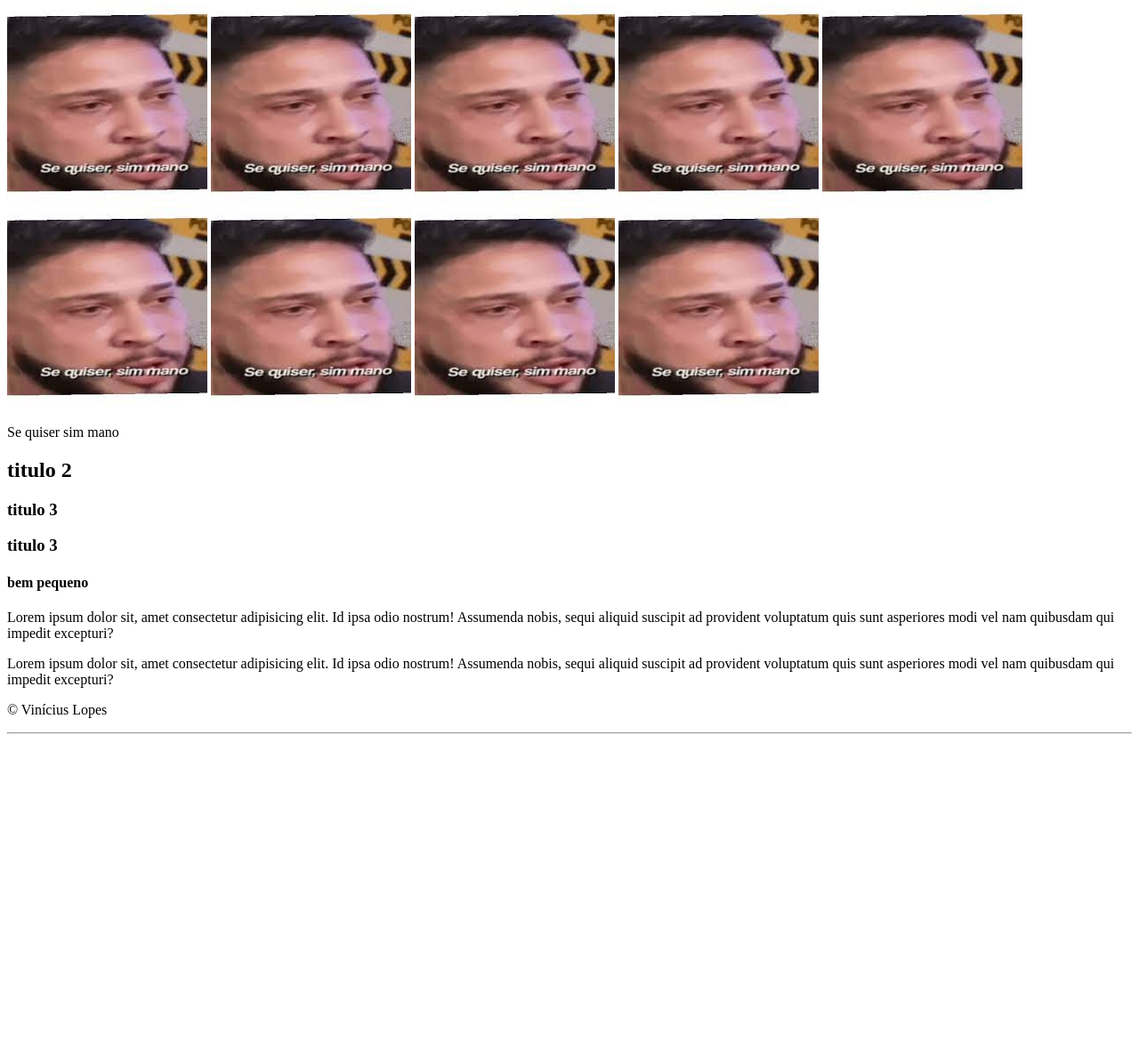
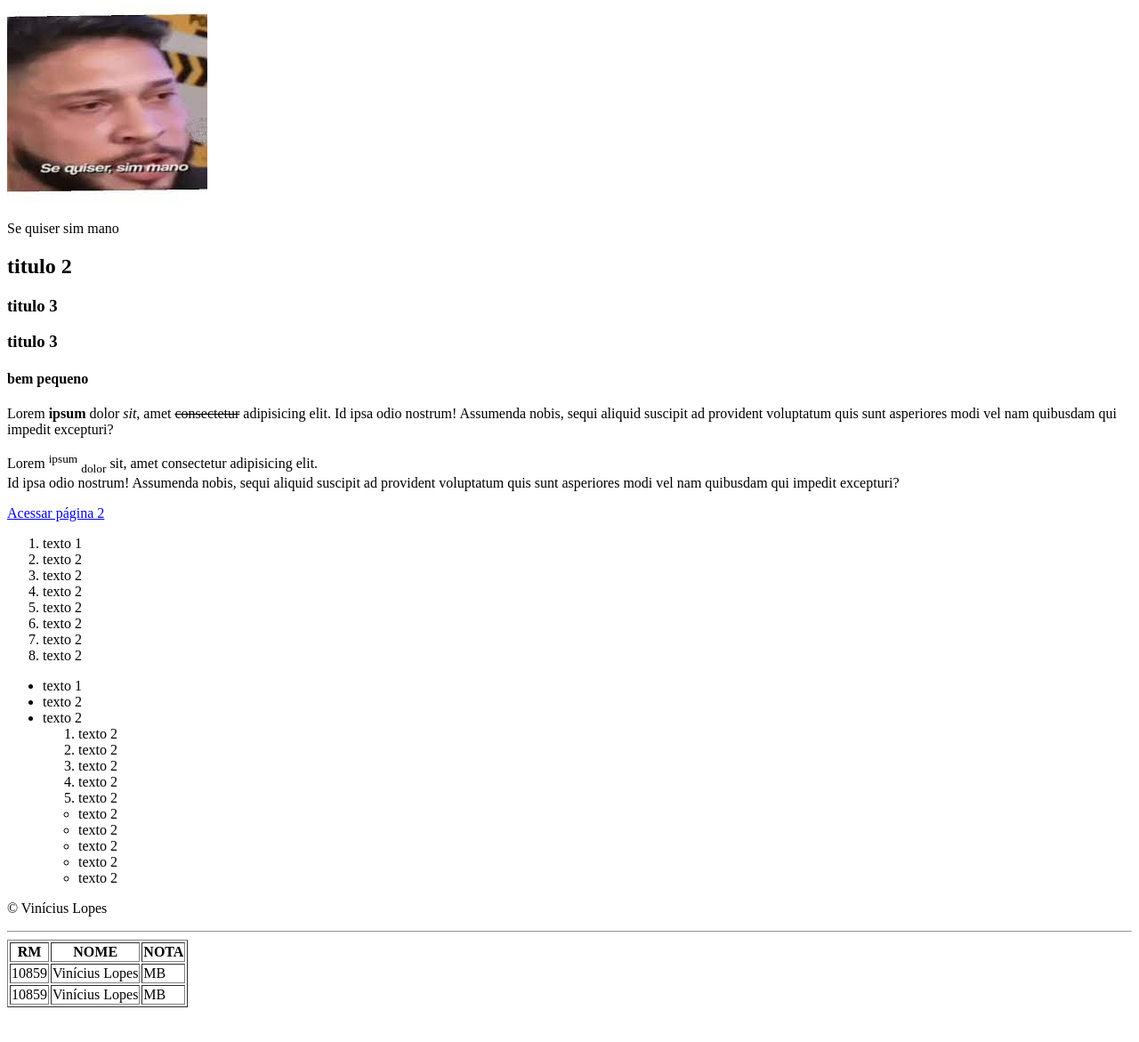
Before and after one commit to vinicioslop/primeiro-site, a plain HTML site: page index.html in a window 1280 px wide. Shown: the part 77-1248 px from the top of the page at 89% size. Before the commit the page ends 910 px from the top, so only its background shows below. Drawn offline with Linux system fonts and the light colour scheme; grey boxes are pictures that could not be loaded.

Commit message:
Ultimas alterações

```diff
--- a/index.html
+++ b/index.html
@@ -9,14 +9,7 @@
 <body>
     <h1>Titulo 01</h1>
 
-    <img src="download.jpg" alt="se quiser sim mano">
-    <img src="download.jpg" alt="se quiser sim mano">
-    <img src="download.jpg" alt="se quiser sim mano">
-    <img src="download.jpg" alt="se quiser sim mano">
-    <img src="download.jpg" alt="se quiser sim mano">
-    <img src="download.jpg" alt="se quiser sim mano">
-    <img src="download.jpg" alt="se quiser sim mano">
-    <img src="download.jpg" alt="se quiser sim mano">
+    <!-- se quiser sim mano -->
     <img src="download.jpg" alt="se quiser sim mano">
     <p>Se quiser sim mano</p>
 
@@ -26,10 +19,69 @@
 
     <h4>bem pequeno</h4>
 
-    <p>Lorem ipsum dolor sit, amet consectetur adipisicing elit. Id ipsa odio nostrum! Assumenda nobis, sequi aliquid suscipit ad provident voluptatum quis sunt asperiores modi vel nam quibusdam qui impedit excepturi?</p>
-    <p>Lorem ipsum dolor sit, amet consectetur adipisicing elit. Id ipsa odio nostrum! Assumenda nobis, sequi aliquid suscipit ad provident voluptatum quis sunt asperiores modi vel nam quibusdam qui impedit excepturi?</p>
+    <p>Lorem <strong>ipsum</strong> dolor <em>sit</em>, amet <del>consectetur</del> adipisicing elit. Id ipsa odio nostrum! Assumenda nobis, sequi aliquid suscipit ad provident voluptatum quis sunt asperiores modi vel nam quibusdam qui impedit excepturi?</p>
+    <p>Lorem <sup>ipsum</sup> <sub>dolor</sub> sit, amet consectetur adipisicing elit. <br> Id ipsa odio nostrum! Assumenda nobis, sequi aliquid suscipit ad provident voluptatum quis sunt asperiores modi vel nam quibusdam qui impedit excepturi?</p>
+
+    <a href="src/pages/page2.html">Acessar página 2</a>
+
+    <ol>
+        <li>texto 1</li>
+        <li>texto 2</li>
+        <li>texto 2</li>
+        <li>texto 2</li>
+        <li>texto 2</li>
+        <li>texto 2</li>
+        <li>texto 2</li>
+        <li>texto 2</li>
+    </ol>
+
+    <ul>
+        <li>texto 1</li>
+        <li>texto 2</li>
+        <li>texto 2</li>
+        <ol>
+            <li>texto 2</li>
+            <li>texto 2</li>
+            <li>texto 2</li>
+            <li>texto 2</li>
+            <li>texto 2</li>
+        </ol>
+        <ul>
+            <li>texto 2</li>
+            <li>texto 2</li>
+            <li>texto 2</li>
+            <li>texto 2</li>
+            <li>texto 2</li>
+        </ul>
+    </ul>
 
     <p>&copy; Vinícius Lopes</p>
     <hr>
+
+    <table border="1">
+        <thead>
+            <tr>
+                <th>RM</th>
+                <th>NOME</th>
+                <th>NOTA</th>
+            </tr>
+        </thead>
+        <tbody>
+            <tr>
+                <td>10859</td>
+                <td>Vinícius Lopes</td>
+                <td>MB</td>
+            </tr>
+            <tr>
+                <td>10859</td>
+                <td>Vinícius Lopes</td>
+                <td>MB</td>
+            </tr>
+        </tbody>
+    </table>
+
+    <iframe width="560" height="315" src="https://www.youtube.com/embed/_o0C4-YX4qI" frameborder="0" allow="accelerometer; autoplay; clipboard-write; encrypted-media; gyroscope; picture-in-picture" allowfullscreen></iframe>
+    <iframe src="https://docs.google.com/presentation/d/e/2PACX-1vSENJRXRzwdxu0iXMhUr0qbM5IoxHjXNklT8BvSn6X05FO1YDPmlTvvt1dfuehqIvwsRJZCDu1a_x5H/embed?start=false&loop=false&delayms=3000" frameborder="0" width="640" height="389" allowfullscreen="true" mozallowfullscreen="true" webkitallowfullscreen="true"></iframe>
+    <iframe src="https://www.google.com/maps/embed?pb=!1m18!1m12!1m3!1d7314.907980993128!2d-46.637349877712474!3d-23.55213298874953!2m3!1f0!2f0!3f0!3m2!1i1024!2i768!4f13.1!3m3!1m2!1s0x94ce59aa220b74bd%3A0x6412aad263604c19!2zU8OpLCBTw6NvIFBhdWxvIC0gU1A!5e0!3m2!1spt-BR!2sbr!4v1614302451657!5m2!1spt-BR!2sbr" width="400" height="300" style="border:0;" allowfullscreen="" loading="lazy"></iframe>
 </body>
 </html>
```
Also changed, not shown: src/pages/page2.html (added, +18 -0 lines).
